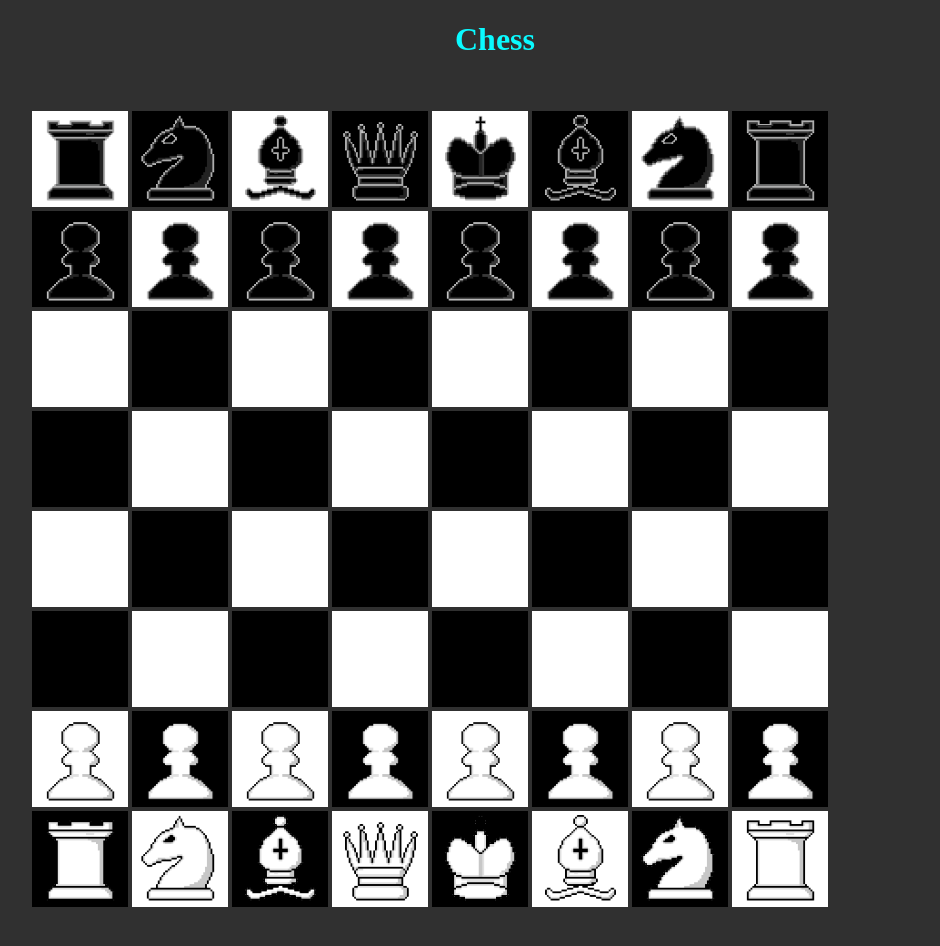
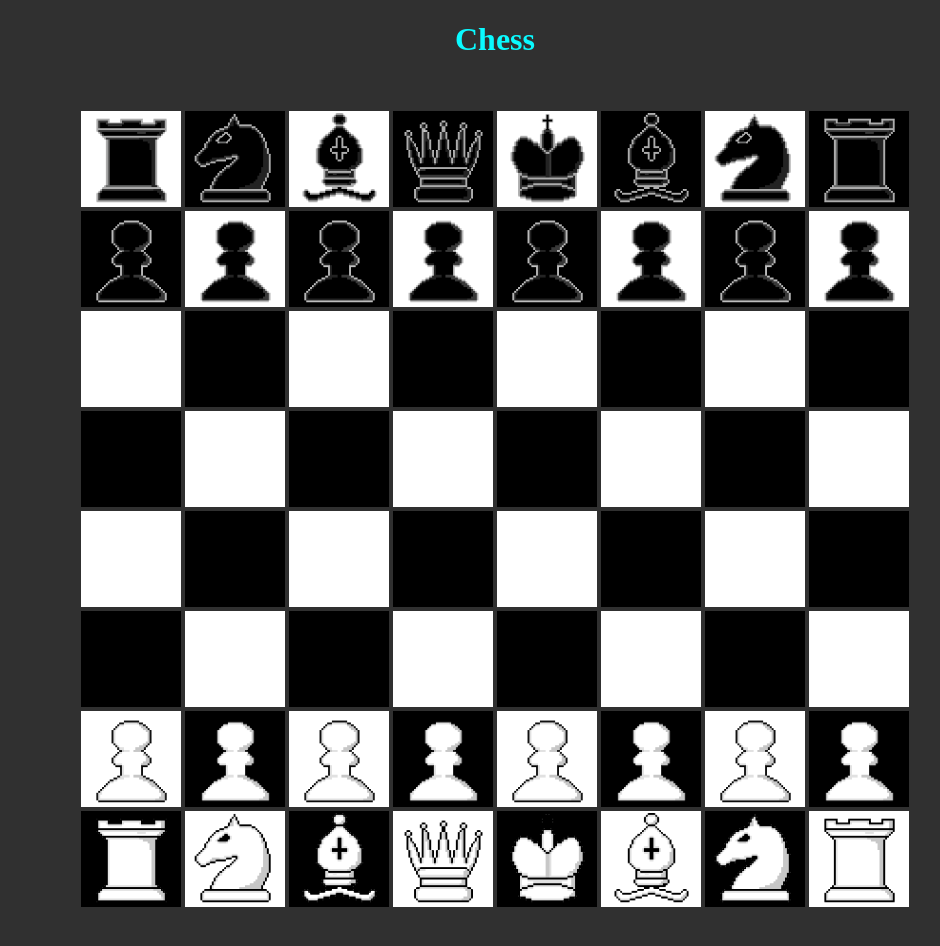
Before and after one commit to Greisee/Chess, a React (Vite) app: page / in a window 1280 px wide. Shown: the top 946 px of the page, without its empty margins (145-1085 px from the left). Built offline with nearby package versions, Linux system fonts and the light colour scheme.

Commit message:
fixing css updates

```diff
--- a/src/components/chess.css
+++ b/src/components/chess.css
@@ -3,8 +3,8 @@
     padding:none;
     align-items: center;
     justify-content: center;
-    height:80%;
-    width:80%;
+    max-height:90%;
+    max-width:90%;
 }
 .main{
     display: flex;
@@ -24,8 +24,8 @@ body{
     display: flex;
     margin:none;
     padding:none;
-    width:12vh;
-    height:12vh;
+    min-width:12vh;
+    min-height:12vh;
     align-items: center;
     justify-content: center;
 }
```
